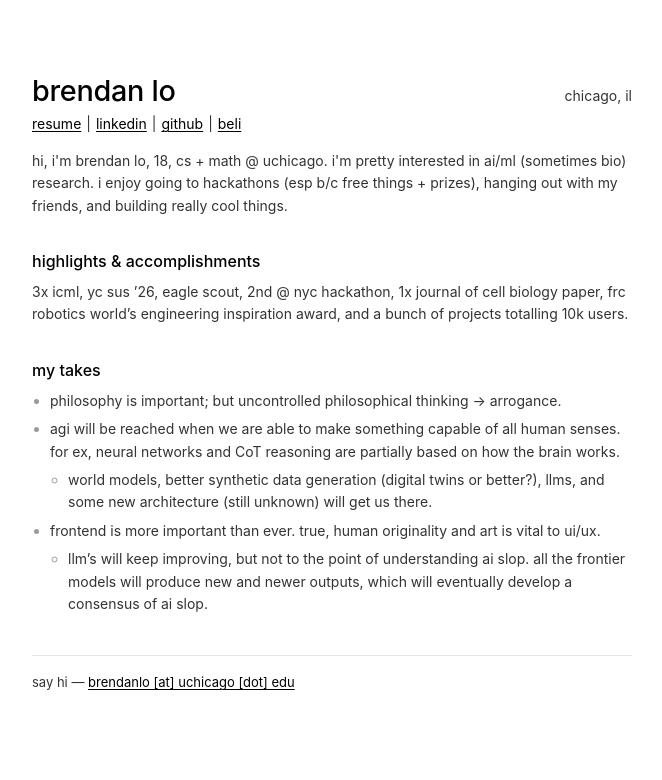
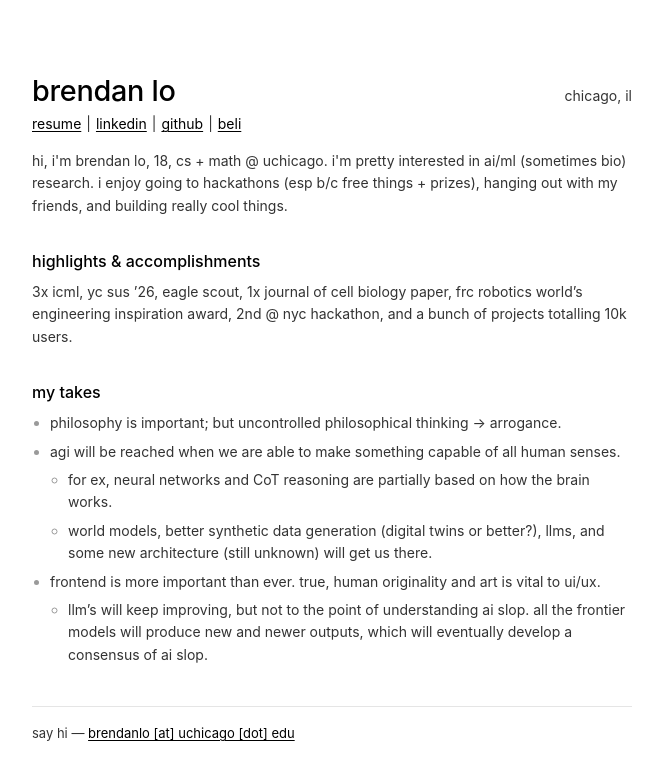
Before and after one commit to patriotsbreeze/brendanlo, a Next.js app: page / in a window 1280 px wide. Shown: the top 780 px of the page, without its empty margins (308-970 px from the left). Built offline with nearby package versions, Linux system fonts and the light colour scheme.

Commit message:
content: nest the CoT line under the AGI take, reorder highlights
Co-Authored-By: Claude Opus 5 <noreply@anthropic.com>

```diff
--- a/src/app/page.tsx
+++ b/src/app/page.tsx
@@ -45,9 +45,9 @@ export default function Page() {
 
       <h2>highlights &amp; accomplishments</h2>
       <p>
-        3x icml, yc sus &rsquo;26, eagle scout, 2nd @ nyc hackathon, 1x journal
-        of cell biology paper, frc robotics world&rsquo;s engineering inspiration
-        award, and a bunch of projects totalling 10k users.
+        3x icml, yc sus &rsquo;26, eagle scout, 1x journal of cell biology
+        paper, frc robotics world&rsquo;s engineering inspiration award, 2nd @
+        nyc hackathon, and a bunch of projects totalling 10k users.
       </p>
 
       <h2>my takes</h2>
@@ -58,9 +58,12 @@ export default function Page() {
         </li>
         <li>
           agi will be reached when we are able to make something capable of all
-          human senses. for ex, neural networks and CoT reasoning are partially
-          based on how the brain works.
+          human senses.
           <ul>
+            <li>
+              for ex, neural networks and CoT reasoning are partially based on
+              how the brain works.
+            </li>
             <li>
               world models, better synthetic data generation (digital twins or
               better?), llms, and some new architecture (still unknown) will get
```
